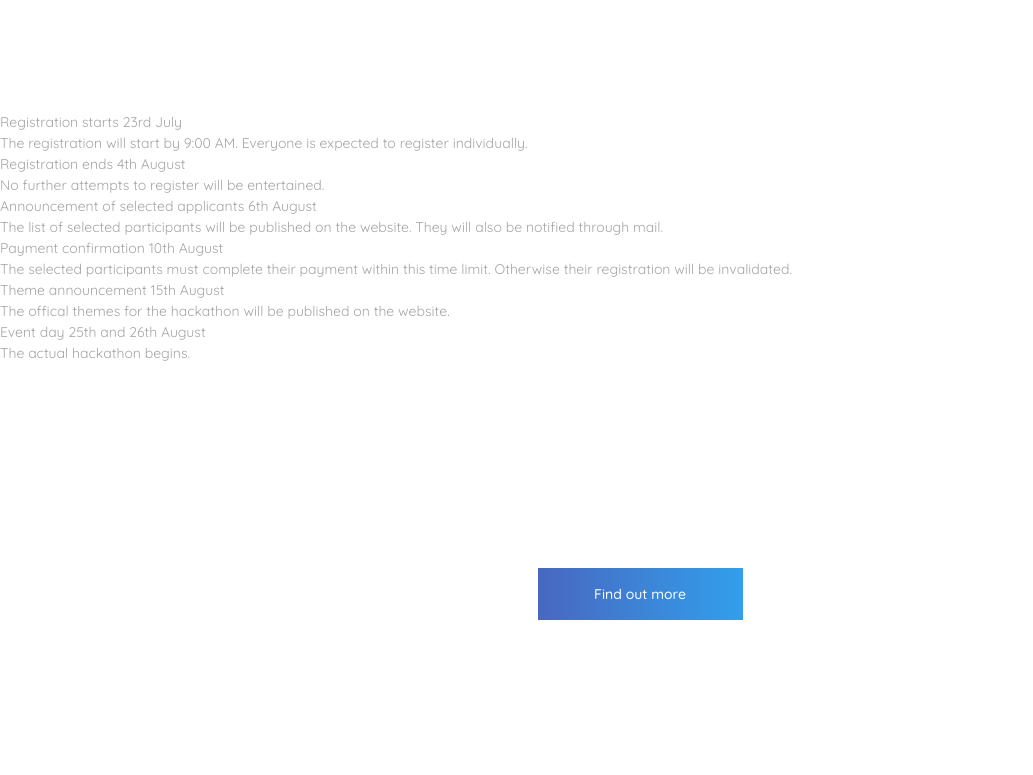
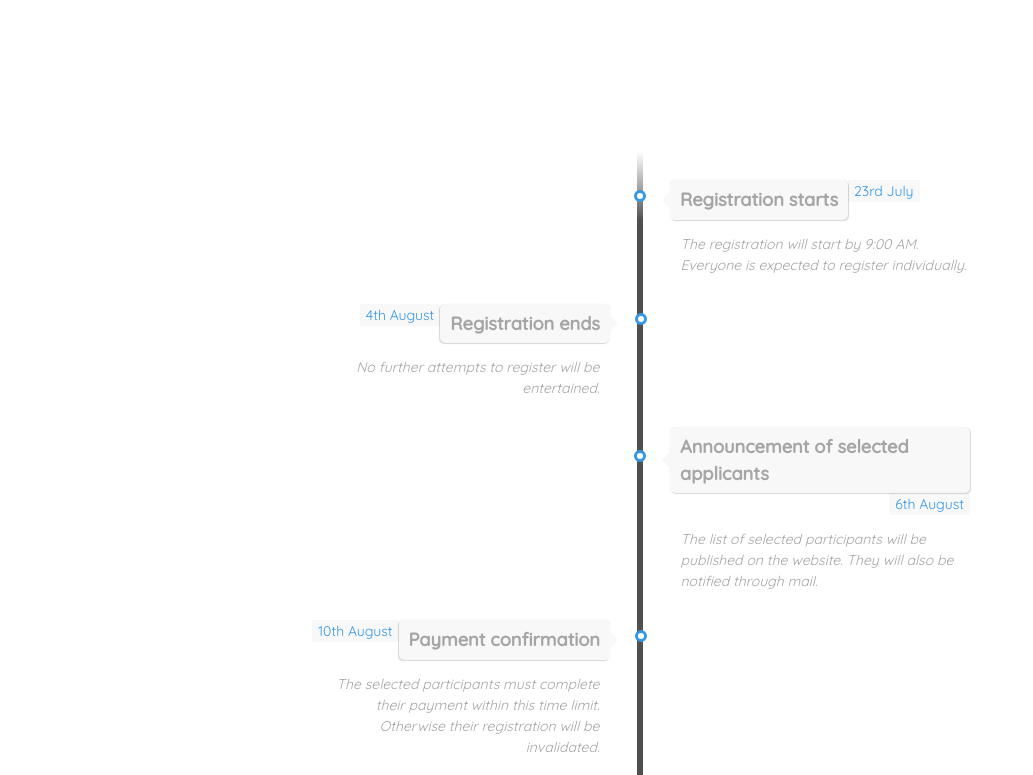
Before and after one commit to Jyothis-P/cittic_hackathon, a plain HTML site: page index.html in a window 1280 px wide. Shown: the part 1986-2761 px from the top of the page, without its empty margins (0-1033 px from the left). Drawn offline with Linux system fonts and the light colour scheme.

Commit message:
Stupid typo

```diff
--- a/index.html
+++ b/index.html
@@ -16,7 +16,7 @@
 <link rel="stylesheet" type="text/css" href="plugins/OwlCarousel2-2.2.1/animate.css"> -->
 <link rel="stylesheet" type="text/css" href="styles/main_styles.css">
 <link rel="stylesheet" type="text/css" href="styles/responsive.css">
-<link rel="stylesheet" type="text/css" href="styles/timeline.css̥">
+<link rel="stylesheet" type="text/css" href="styles/timeline.css">
 </head>
 <body>
 
--- a/styles/timeline.css
+++ b/styles/timeline.css
@@ -4,8 +4,7 @@
 .timeline {
     position: relative;
     width: 660px;
-    margin: 0 auto;
-    margin-top: 20px;
+    margin: 40px auto;
     padding: 1em 0;
     list-style-type: none;
   }
@@ -64,7 +63,7 @@
 
   .flag {
     position: relative;
-    display: inline;
+    display: inline-table;
     background: rgb(248,248,248);
     padding: 6px 10px;
     border-radius: 5px;
@@ -137,7 +136,7 @@
     display: inline;
 
     line-height: 1em;
-    font-size: 0.66666em;
+    font-size: 1em;
     color: #3597E6;
     vertical-align: middle;
   }
```
